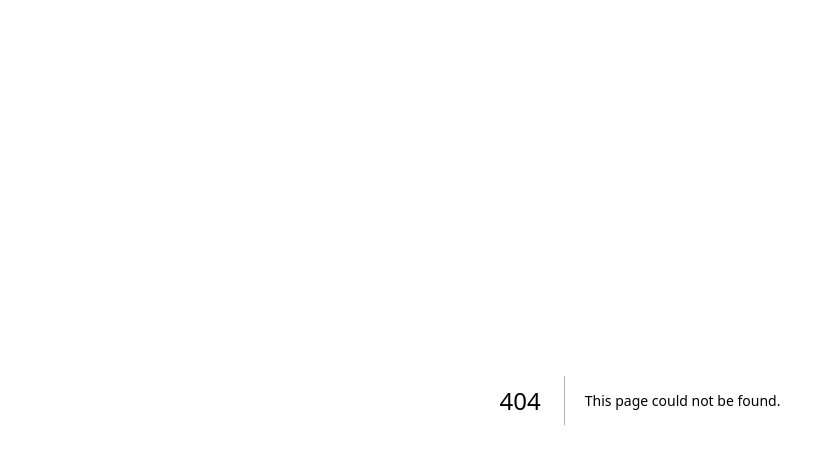
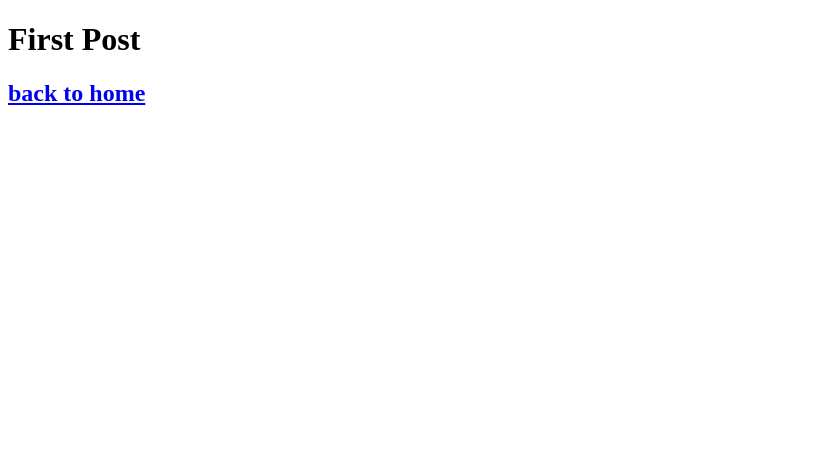
Before and after one commit to akshaypatil26/nextjs-blog, a Next.js app: page /posts/first-post in a window 1280 px wide. Before the commit this address had no page. Shown: the top 464 px of the page, without its empty margins (0-835 px from the left). Built offline with nearby package versions, Linux system fonts and the light colour scheme.

Commit message:
added first-post page and linked to home page

```diff
--- a/pages/index.js
+++ b/pages/index.js
@@ -1,5 +1,6 @@
 import Head from 'next/head'
 import styles from '../styles/Home.module.css';
+import Link from 'next/link';
 
 export default function Home() {
   return (
@@ -11,7 +12,7 @@ export default function Home() {
 
       <main>
         <h1 className={styles.title}>
-          Welcome to <a href="https://nextjs.org">Next.js!</a>
+          Read <Link href="posts/first-post">first post</Link>
         </h1>
 
         <p className={styles.description}>
--- /dev/null
+++ b/pages/posts/first-post.js
@@ -0,0 +1,12 @@
+import Link from "next/link";
+
+export default function FirstPost() {
+  return (
+    <>
+      <h1>First Post</h1>
+      <h2>
+        <Link href="/">back to home</Link>
+      </h2>
+    </>
+  );
+}
```
